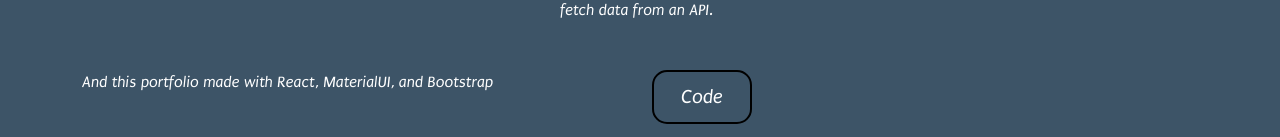
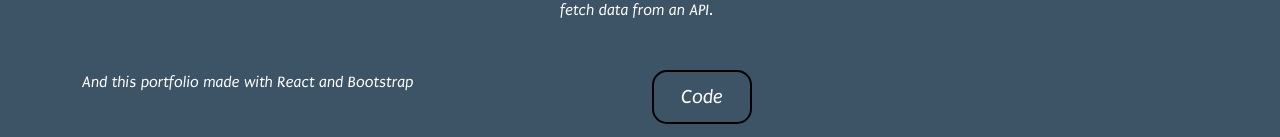
Before and after one commit to higashi04/portfolio, a React (Create React App) app: page /projects in a window 1280 px wide. Shown: the part 5650-5787 px from the top of the page. Built offline with nearby package versions, Linux system fonts and the light colour scheme.

Commit message:
removed materialui credit, screw them

```diff
--- a/src/pages/Projects/Projects.jsx
+++ b/src/pages/Projects/Projects.jsx
@@ -70,7 +70,7 @@ export default function Projects() {
       <div className="container mb-3">
         <div className="row">
           <div className="col">
-            <p>And this portfolio made with React, MaterialUI, and Bootstrap</p>
+            <p>And this portfolio made with React and Bootstrap</p>
           </div>
           <div className="col">
             <a
```
